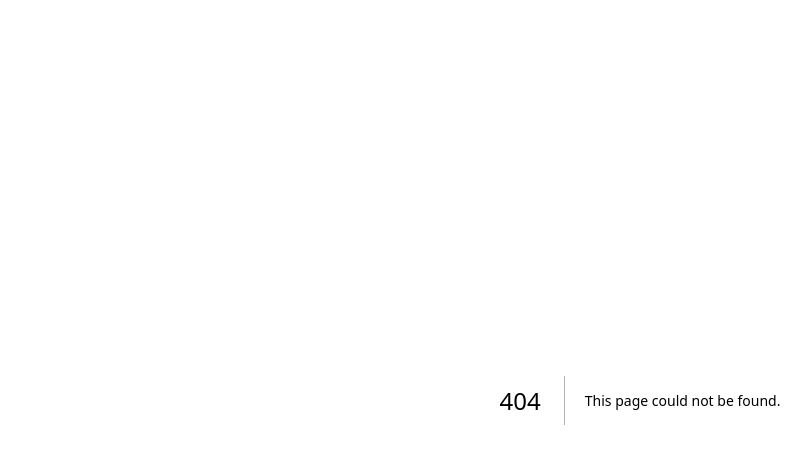
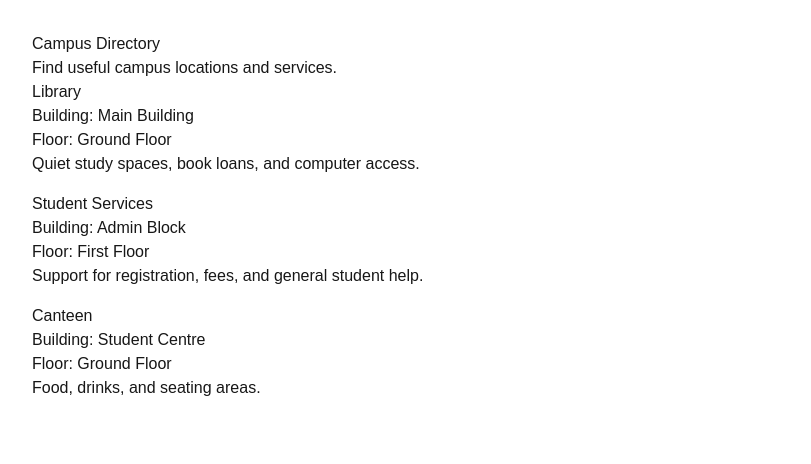
Before and after one commit to VictorObio200/campus-companion, a Next.js app: page /directory in a window 1280 px wide. Before the commit this address had no page. Shown: the top 464 px of the page, without its empty margins (0-811 px from the left). Built offline with nearby package versions, Linux system fonts and the light colour scheme.

Commit message:
add campus directory page

```diff
--- /dev/null
+++ b/app/directory/page.tsx
@@ -0,0 +1,40 @@
+const locations = [
+  {
+    name: "Library",
+    building: "Main Building",
+    floor: "Ground Floor",
+    description: "Quiet study spaces, book loans, and computer access.",
+  },
+  {
+    name: "Student Services",
+    building: "Admin Block",
+    floor: "First Floor",
+    description: "Support for registration, fees, and general student help.",
+  },
+  {
+    name: "Canteen",
+    building: "Student Centre",
+    floor: "Ground Floor",
+    description: "Food, drinks, and seating areas.",
+  },
+];
+
+export default function Directory() {
+  return (
+    <main style={{ padding: "2rem", fontFamily: "Arial, sans-serif" }}>
+      <h1>Campus Directory</h1>
+      <p>Find useful campus locations and services.</p>
+
+      <ul>
+        {locations.map((location) => (
+          <li key={location.name} style={{ marginBottom: "1rem" }}>
+            <h2>{location.name}</h2>
+            <p>Building: {location.building}</p>
+            <p>Floor: {location.floor}</p>
+            <p>{location.description}</p>
+          </li>
+        ))}
+      </ul>
+    </main>
+  );
+}
```
